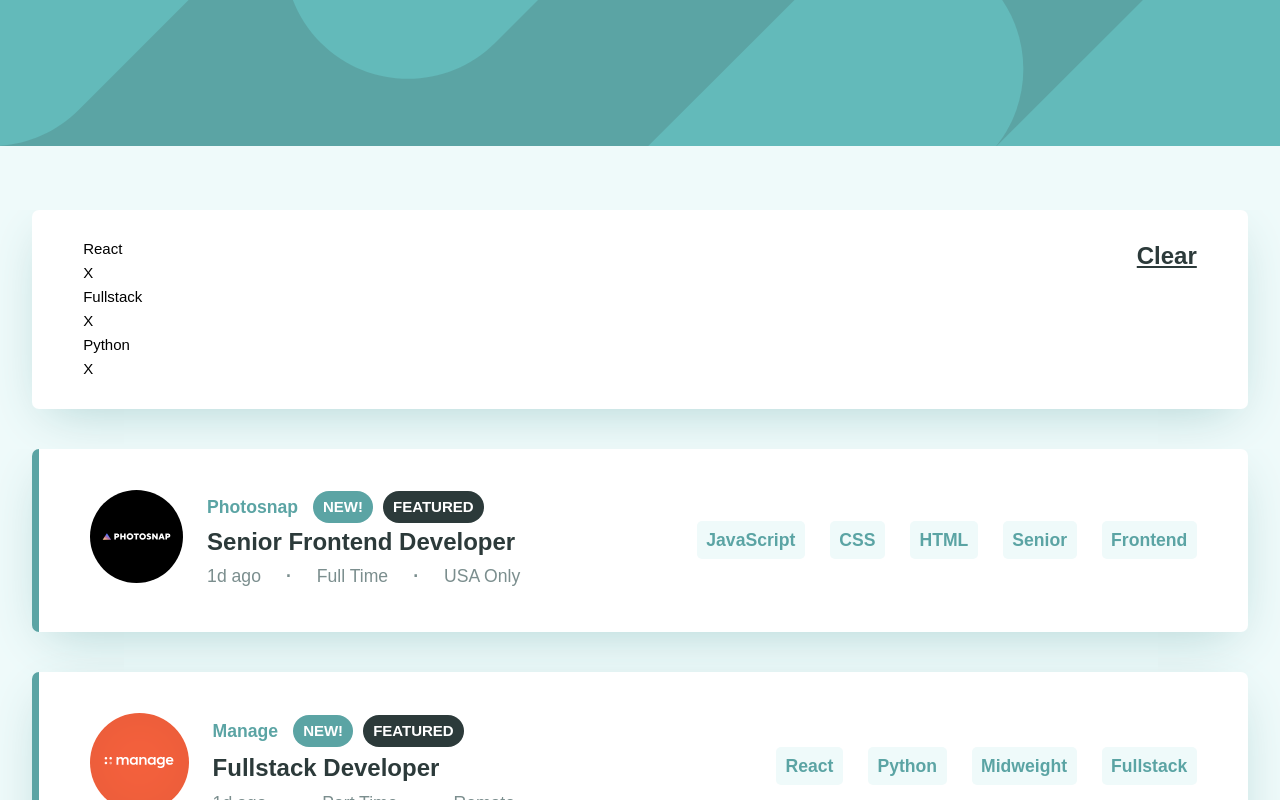
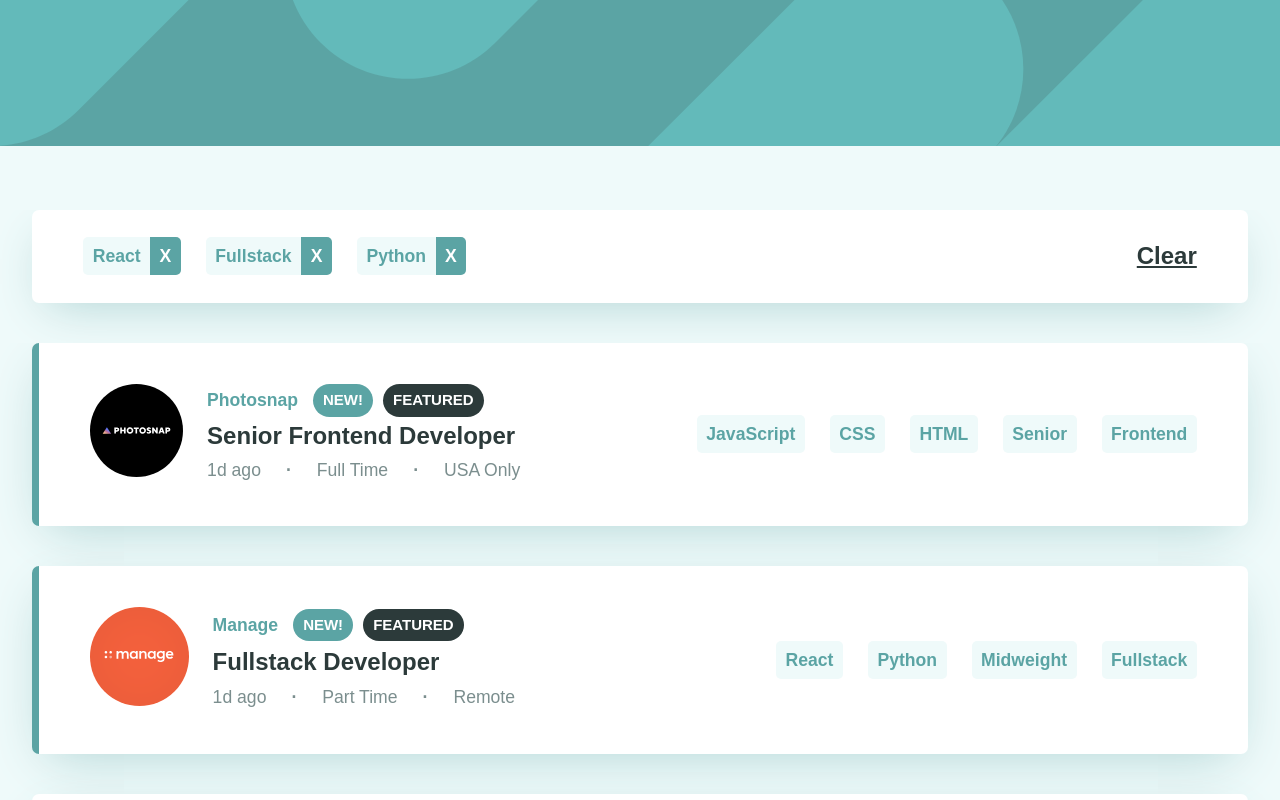
Before and after one commit to AAM77/static-listings-challenge-frontend, a React (Create React App) app: page / in a window 1280 px wide. Shown: the top 800 px of the page. Built offline with nearby package versions, Linux system fonts and the light colour scheme; a web font is replaced by a local one.

Commit message:
Add styles for the selected filters component as well as its child components.

```diff
--- a/src/App.scss
+++ b/src/App.scss
@@ -455,13 +455,68 @@ table th {
 .filter-display-card {
   display: flex;
   background: white;
-  padding: 1.7rem 3.2rem 1.7rem 3.2rem;
+  padding: 1rem 3.2rem 1rem 3.2rem;
   width: 100%;
+
+  .selected-filters {
+    padding: 0.7rem 1rem 0.7rem 0rem;
+    display: flex;
+    flex-direction: row;
+    align-items: center;
+    width: 100%;
+
+    .filter-tablet {
+      display: flex;
+      flex-direction: row;
+      align-items: center;
+      margin: 0px 25px 0px 0px;
+
+      .skill-tablet {
+        display: flex;
+        align-items: center;
+        justify-content: center;
+        font-size: 1.1rem;
+        font-weight: 700;
+        color: $desaturated-dark-cyan;
+        padding: 9.5px;
+        width: auto;
+        height: 38px;
+        border-top-left-radius: 5px;
+        border-bottom-left-radius: 5px;
+        background: hsl(180, 52%, 96%);
+      }
+
+      .remove-button {
+        display: flex;
+        align-items: center;
+        justify-content: center;
+        font-size: 1.1rem;
+        font-weight: 700;
+        color: $desaturated-dark-cyan;
+        padding: 9.5px;
+        width: auto;
+        height: 38px;
+        border-top-right-radius: 5px;
+        border-bottom-right-radius: 5px;
+        background: $desaturated-dark-cyan;
+        color: white;
+
+        &:hover {
+          cursor: pointer;
+          background: $very-dark-grayish-cyan;
+          color: white;
+        }
+      }
+    }
+  }
 }
 
 .clear-button {
+  display: flex;
+  align-items: center;
   margin-left: auto;
   width: auto;
+  height: auto;
   font-family: $spartan;
   font-size: 1.5rem;
   font-weight: 700;
```
